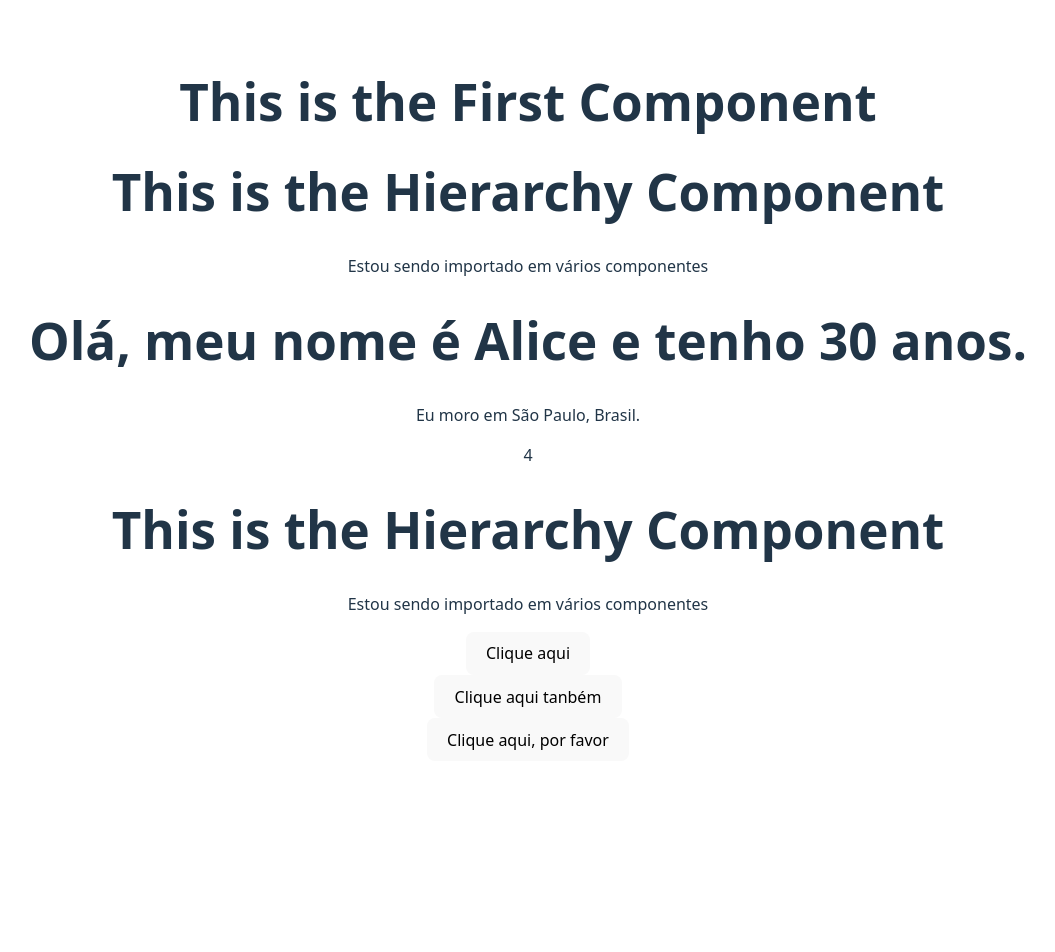
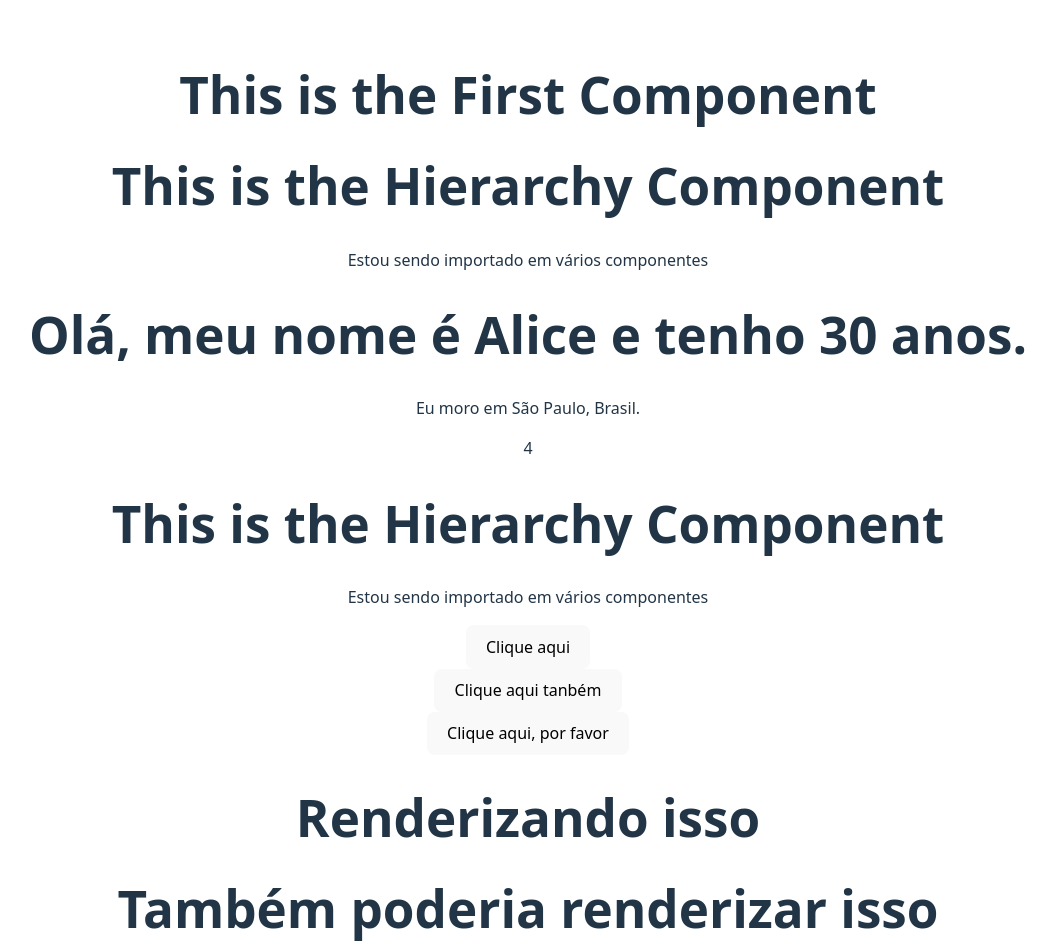
Before and after one commit to andre10dias/react-fundamentals, a React (Vite) app in the folder fundamentos/: page / in a window 1280 px wide. Shown: the top 952 px of the page, without its empty margins (112-1167 px from the left). Before the commit the page ends 800 px from the top, so only its background shows below. Built offline with nearby package versions, Linux system fonts and the light colour scheme.

Commit message:
Funções de renderização

```diff
--- a/fundamentos/src/components/Events.jsx
+++ b/fundamentos/src/components/Events.jsx
@@ -3,6 +3,14 @@ const Events = () => {
         e.preventDefault();
         console.log(e);
         console.log("Clicou no botão!", e);
+    }
+
+    const renderSomething = (x) => {
+        if (x) {
+            return <h1>Renderizando isso</h1>;
+        } else {
+            return <h1>Também poderia renderizar isso</h1>;
+        }
     }
 
     return (
@@ -22,6 +30,8 @@ const Events = () => {
                     }}
                 >Clique aqui, por favor</button>
             </div>
+            {renderSomething(true)}
+            {renderSomething(false)}
         </div>
     );
 }
```
